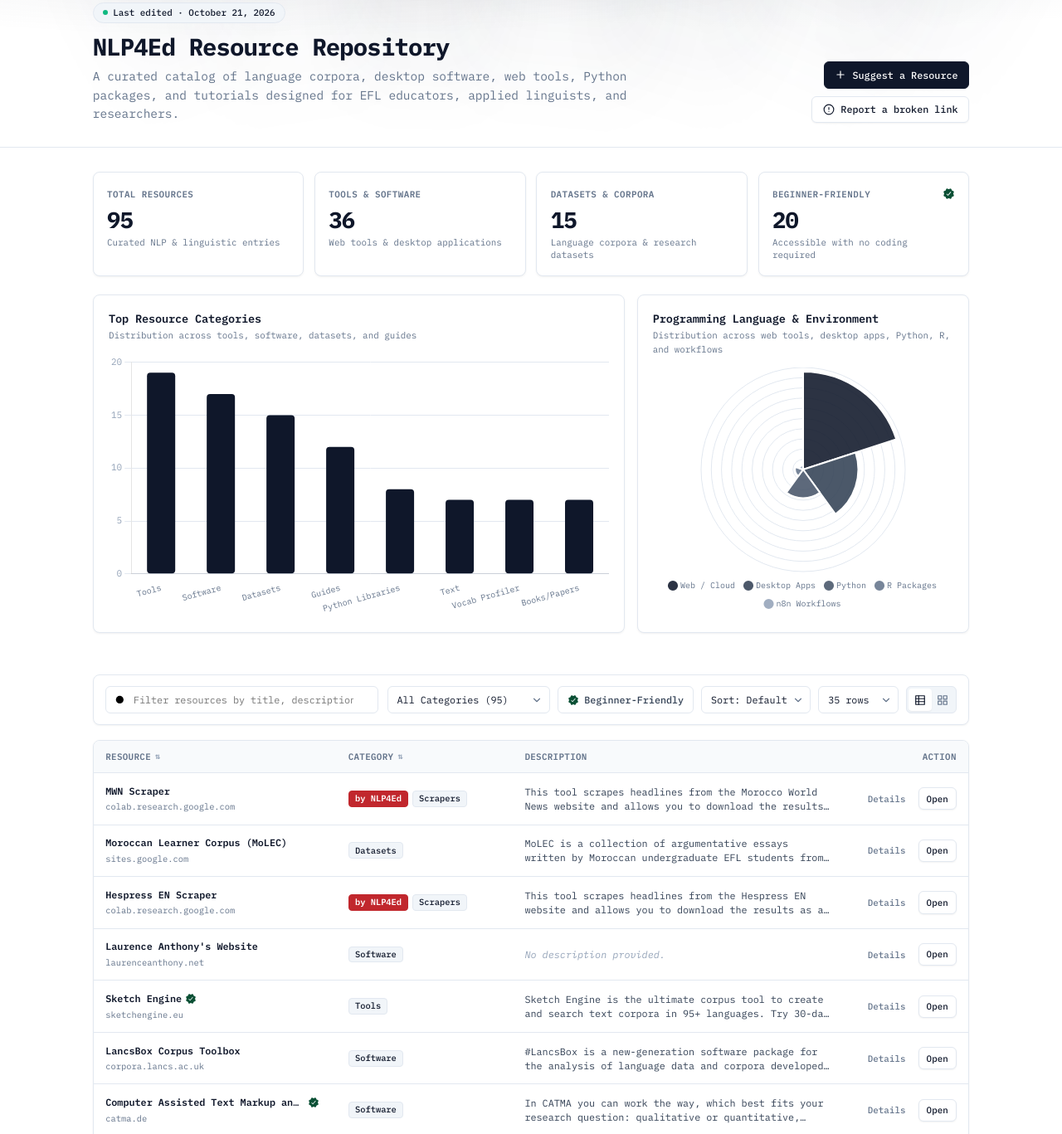
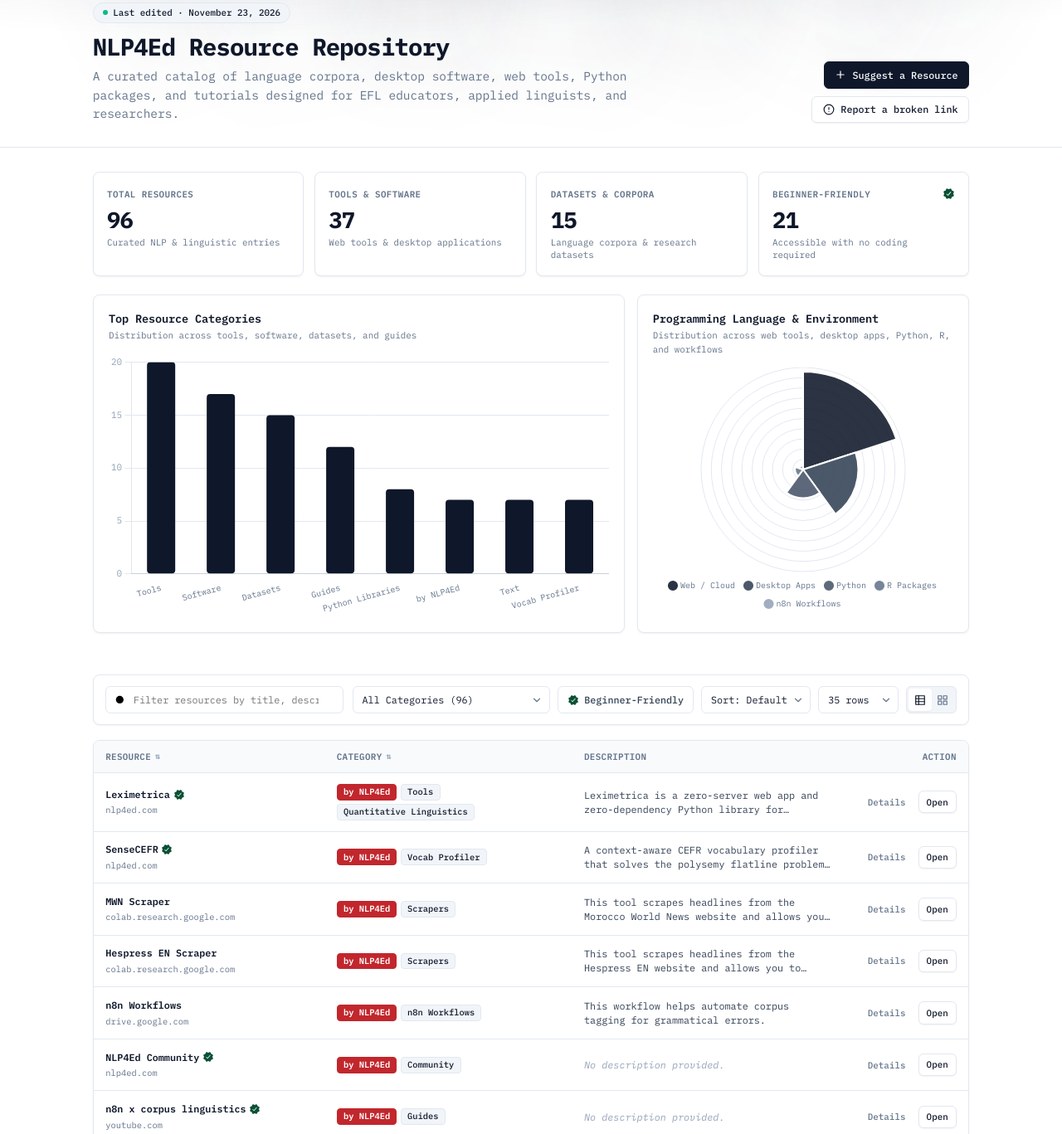
Before and after one commit to NLP4Ed/nlp4ed.github.io, a plain HTML site: page resources/index.html in a window 1280 px wide. Shown: the part 161-1528 px from the top of the page at 83% size. Drawn offline with Linux system fonts and the light colour scheme.

Commit message:
Add Leximetrica and prioritize by NLP4Ed in default sort

```diff
--- a/js/resources-data.js
+++ b/js/resources-data.js
@@ -1,6 +1,6 @@
 /**
  * nlp4ed resource repository data
- * total items: 95
+ * total items: 96
  */
 window.NLP4ED_RESOURCES = [
   {
@@ -987,5 +987,17 @@ window.NLP4ED_RESOURCES = [
     ],
     "url": "https://nlp4ed.com/SenseCEFR/",
     "beginnerFriendly": true
+  },
+  {
+    "id": 96,
+    "title": "Leximetrica",
+    "description": "Leximetrica is a zero-server web app and zero-dependency Python library for quantitative linguistics laws and lexical dispersion / burstiness analysis.",
+    "tags": [
+      "by NLP4Ed",
+      "Tools",
+      "Quantitative Linguistics"
+    ],
+    "url": "https://nlp4ed.com/Leximetrica/",
+    "beginnerFriendly": true
   }
 ];
--- a/js/resources.js
+++ b/js/resources.js
@@ -421,8 +421,16 @@
         result.sort((a, b) => (a.tags[0] || '').localeCompare(b.tags[0] || ''));
         break;
       default:
-        // preserve original curated notion order
-        result.sort((a, b) => a.id - b.id);
+        // prioritize "by NLP4Ed" entries: Leximetrica, SenseCEFR, Scrapers, remaining by NLP4Ed, then the rest
+        const getDefaultSortPriority = (item) => {
+          if (!item.tags || !item.tags.includes('by NLP4Ed')) return 100;
+          const titleLower = (item.title || '').toLowerCase();
+          if (titleLower === 'leximetrica') return 1;
+          if (titleLower === 'sensecefr') return 2;
+          if (item.tags.includes('Scrapers')) return 3;
+          return 4;
+        };
+        result.sort((a, b) => (getDefaultSortPriority(a) - getDefaultSortPriority(b)) || (a.id - b.id));
         break;
     }
 
--- a/resources/index.html
+++ b/resources/index.html
@@ -114,7 +114,7 @@
           <div class="resources-hero-main">
             <div class="hero-pill-badge">
               <span class="hero-pill-dot"></span>
-              <span>Last edited &middot; October 21, 2026</span>
+              <span>Last edited &middot; November 23, 2026</span>
             </div>
             <h1 class="resources-hero-title">
               NLP4Ed Resource Repository
@@ -147,7 +147,7 @@
             <div class="metric-header">
               <span class="metric-title">Total Resources</span>
             </div>
-            <div id="metric-total" class="metric-value">95</div>
+            <div id="metric-total" class="metric-value">96</div>
             <p class="metric-sub">Curated NLP &amp; linguistic entries</p>
           </div>
 
@@ -155,7 +155,7 @@
             <div class="metric-header">
               <span class="metric-title">Tools &amp; Software</span>
             </div>
-            <div id="metric-tools" class="metric-value">36</div>
+            <div id="metric-tools" class="metric-value">37</div>
             <p class="metric-sub">Web tools &amp; desktop applications</p>
           </div>
 
@@ -174,7 +174,7 @@
                 <path fill="#0B5035" d="m11.335 2.065l.076.153l.577 1.533c.045.12.14.216.261.261l1.48.555c.65.244.999.938.826 1.595l-.042.13l-.688 1.523a.45.45 0 0 0 0 .37l.653 1.439a1.34 1.34 0 0 1-.543 1.711l-.153.076l-1.533.577a.45.45 0 0 0-.261.261l-.555 1.48a1.34 1.34 0 0 1-1.595.826l-.13-.042l-1.523-.688a.45.45 0 0 0-.37 0l-1.439.654a1.34 1.34 0 0 1-1.711-.544l-.076-.153l-.577-1.533a.45.45 0 0 0-.261-.261l-1.48-.555a1.34 1.34 0 0 1-.826-1.595l.042-.13l.689-1.523a.45.45 0 0 0 0-.37l-.654-1.439a1.34 1.34 0 0 1 .543-1.711l.153-.076l1.533-.577a.45.45 0 0 0 .261-.261l.555-1.48a1.34 1.34 0 0 1 1.595-.826l.13.042l1.523.689a.45.45 0 0 0 .37 0l1.439-.654a1.34 1.34 0 0 1 1.711.543m-1.171 3.64L6.978 9.348L5.816 8.184a.447.447 0 1 0-.632.632l1.5 1.5a.447.447 0 0 0 .652-.022l3.5-4a.447.447 0 0 0-.672-.588"/>
               </svg>
             </div>
-            <div id="metric-beginner" class="metric-value">20</div>
+            <div id="metric-beginner" class="metric-value">21</div>
             <p class="metric-sub">Accessible with no coding required</p>
           </div>
         </div>
@@ -234,9 +234,9 @@
               <div class="toolbar-controls">
                 <!-- category select -->
                 <select id="category-filter" class="shadcn-select" aria-label="Filter by Category">
-                  <option value="all">All Categories (95)</option>
-                  <option value="by NLP4Ed">by NLP4Ed (6)</option>
-                  <option value="Tools">Tools (19)</option>
+                  <option value="all">All Categories (96)</option>
+                  <option value="by NLP4Ed">by NLP4Ed (7)</option>
+                  <option value="Tools">Tools (20)</option>
                   <option value="Software">Software (17)</option>
                   <option value="Datasets">Datasets (15)</option>
                   <option value="Guides">Guides (12)</option>
@@ -251,6 +251,7 @@
                   <option value="R">R Packages (4)</option>
                   <option value="Courses">Courses (2)</option>
                   <option value="Scrapers">Scrapers (2)</option>
+                  <option value="Quantitative Linguistics">Quantitative Linguistics (1)</option>
                 </select>
 
                 <!-- beginner friendly toggle with solid green rosette -->
```
